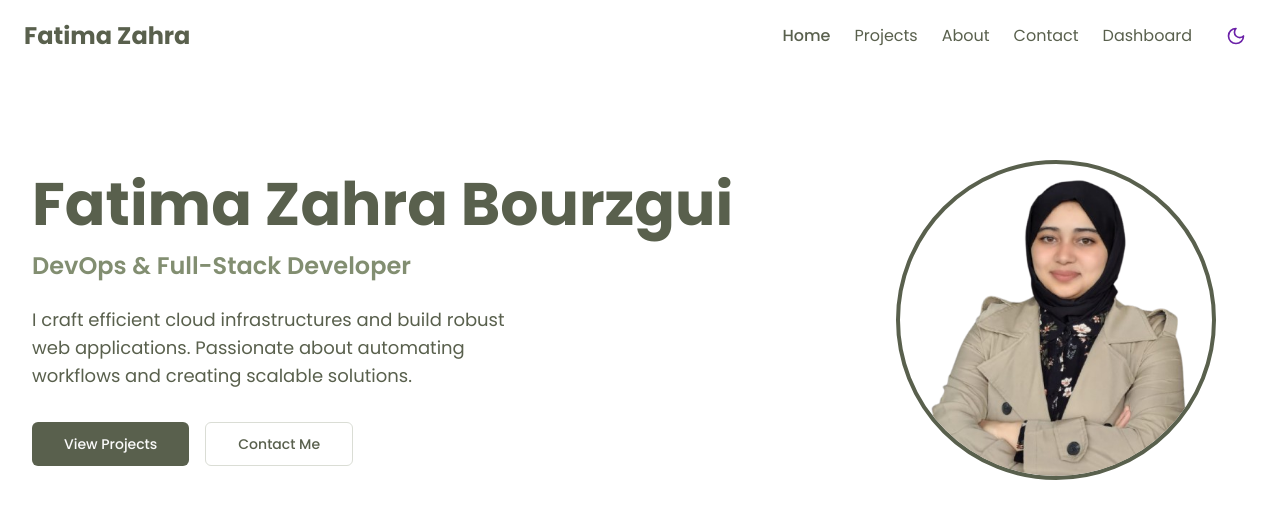
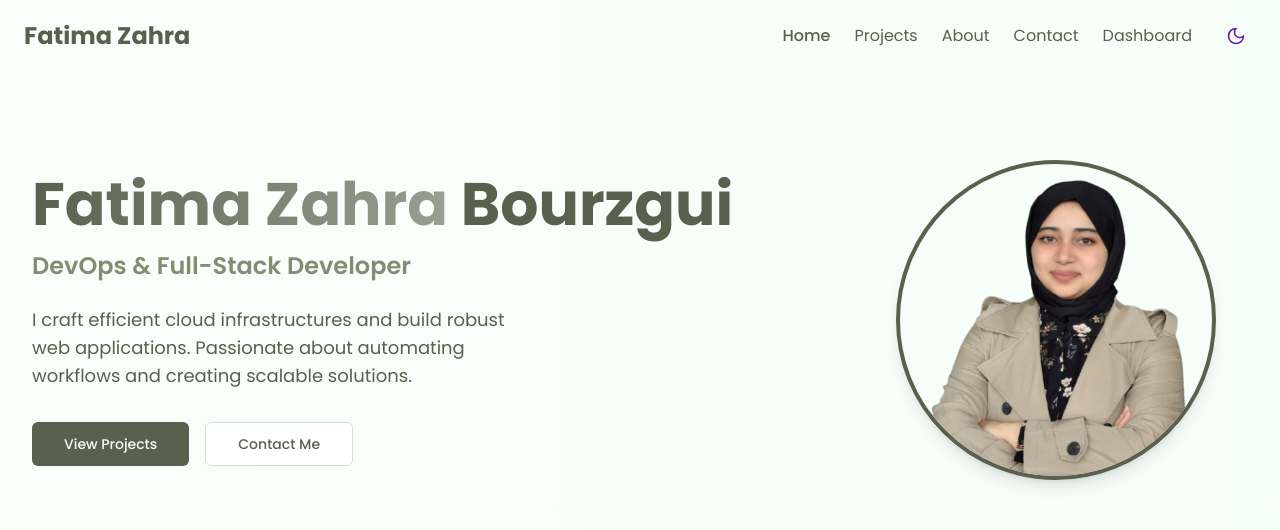
Before and after one commit to Bourzguifatimazahra/fz-bourzgui-portfolio-site, a React (Vite) app: page / in a window 1280 px wide. Shown: the top 530 px of the page. Built offline with nearby package versions, Linux system fonts and the light colour scheme.

Commit message:
Add dynamic light and effects
Implement dynamic light and styling effects.

```diff
--- a/src/index.css
+++ b/src/index.css
@@ -108,4 +108,19 @@
   .card-hover {
     @apply transition-all duration-300 ease-in-out hover:-translate-y-1 hover:shadow-lg;
   }
+
+  .name-glow {
+    text-shadow: 0 0 10px rgba(88, 98, 77, 0.3),
+                 0 0 20px rgba(88, 98, 77, 0.2),
+                 0 0 30px rgba(88, 98, 77, 0.1);
+  }
+
+  .hover-glow {
+    @apply transition-all duration-300;
+  }
+
+  .hover-glow:hover {
+    filter: drop-shadow(0 0 10px rgba(88, 98, 77, 0.3))
+           drop-shadow(0 0 20px rgba(88, 98, 77, 0.2));
+  }
 }
--- a/src/pages/Index.tsx
+++ b/src/pages/Index.tsx
@@ -5,6 +5,7 @@ import { Footer } from "@/components/Footer";
 import { Button } from "@/components/ui/button";
 import { ProjectCard } from "@/components/ProjectCard";
 import { motion } from "framer-motion";
+import { Sparkles } from "lucide-react";
 
 export default function Index() {
   const [isVisible, setIsVisible] = useState(false);
@@ -60,18 +61,44 @@ export default function Index() {
     },
   };
 
+  const nameAnimation = {
+    hidden: { opacity: 0, y: 20 },
+    visible: {
+      opacity: 1,
+      y: 0,
+      transition: {
+        duration: 0.8,
+        ease: "easeOut"
+      }
+    }
+  };
+
   return (
     <div className="min-h-screen flex flex-col">
       <Header />
 
-      {/* Hero Section */}
-      <section className="pt-32 pb-16 md:pt-40 md:pb-24">
-        <div className="container mx-auto">
+      {/* Hero Section with enhanced lighting effects */}
+      <section className="pt-32 pb-16 md:pt-40 md:pb-24 relative overflow-hidden">
+        <div className="absolute inset-0 bg-gradient-to-r from-green-50/30 to-green-100/30 dark:from-green-900/10 dark:to-green-800/10" />
+        <div className="container mx-auto relative">
           <div className="flex flex-col md:flex-row items-center gap-8 md:gap-12">
             <div className="flex-1 text-center md:text-left">
-              <h1 className="mb-4">
-                <span className="text-primary">Fatima Zahra</span> Bourzgui
-              </h1>
+              <motion.div
+                initial="hidden"
+                animate="visible"
+                variants={nameAnimation}
+              >
+                <h1 className="mb-4 relative group">
+                  <Sparkles className="absolute -left-8 top-1/2 -translate-y-1/2 text-primary h-6 w-6 opacity-0 group-hover:opacity-100 transition-opacity duration-300" />
+                  <span className="bg-clip-text text-transparent bg-gradient-to-r from-primary via-primary/80 to-primary/60 hover:from-primary/90 hover:to-primary/70 transition-all duration-300">
+                    Fatima Zahra
+                  </span>{" "}
+                  <span className="text-primary hover:text-primary/80 transition-colors duration-300">
+                    Bourzgui
+                  </span>
+                </h1>
+              </motion.div>
+
               <h2 className="text-xl md:text-2xl mb-6 text-muted-foreground">
                 DevOps & Full-Stack Developer
               </h2>
@@ -89,13 +116,18 @@ export default function Index() {
               </div>
             </div>
             <div className="flex-1 max-w-sm">
-              <div className="relative w-64 h-64 md:w-80 md:h-80 mx-auto rounded-full overflow-hidden border-4 border-primary">
+              <motion.div
+                initial={{ scale: 0.9, opacity: 0 }}
+                animate={{ scale: 1, opacity: 1 }}
+                transition={{ duration: 0.5 }}
+                className="relative w-64 h-64 md:w-80 md:h-80 mx-auto rounded-full overflow-hidden border-4 border-primary hover:border-primary/80 transition-colors duration-300 shadow-lg hover:shadow-xl"
+              >
                 <img
                   src="/lovable-uploads/aac2bed3-1199-42c0-8156-60b60c26f6c6.png"
                   alt="Fatima Zahra Bourzgui"
-                  className="w-full h-full object-cover"
+                  className="w-full h-full object-cover transform hover:scale-105 transition-transform duration-300"
                 />
-              </div>
+              </motion.div>
             </div>
           </div>
         </div>
```
